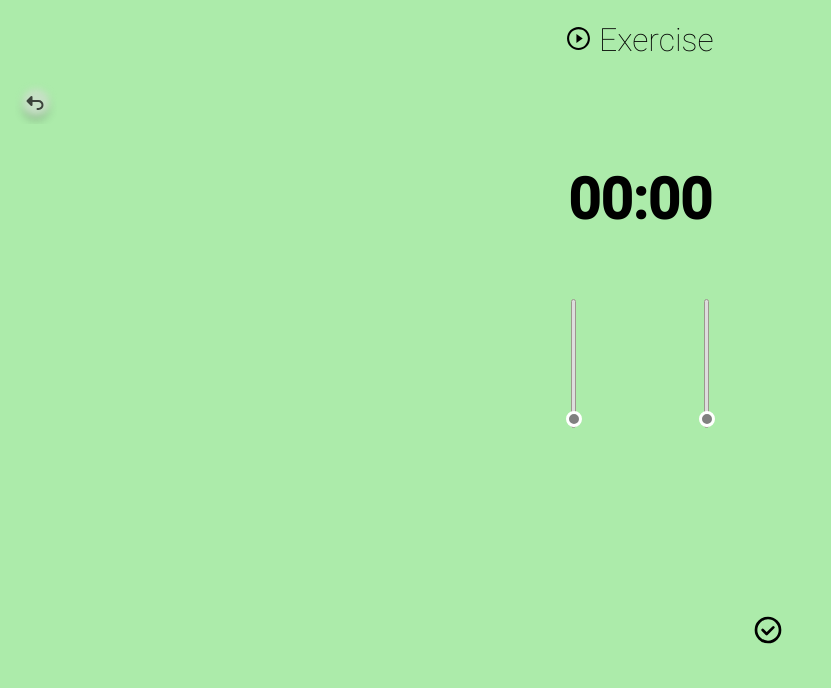
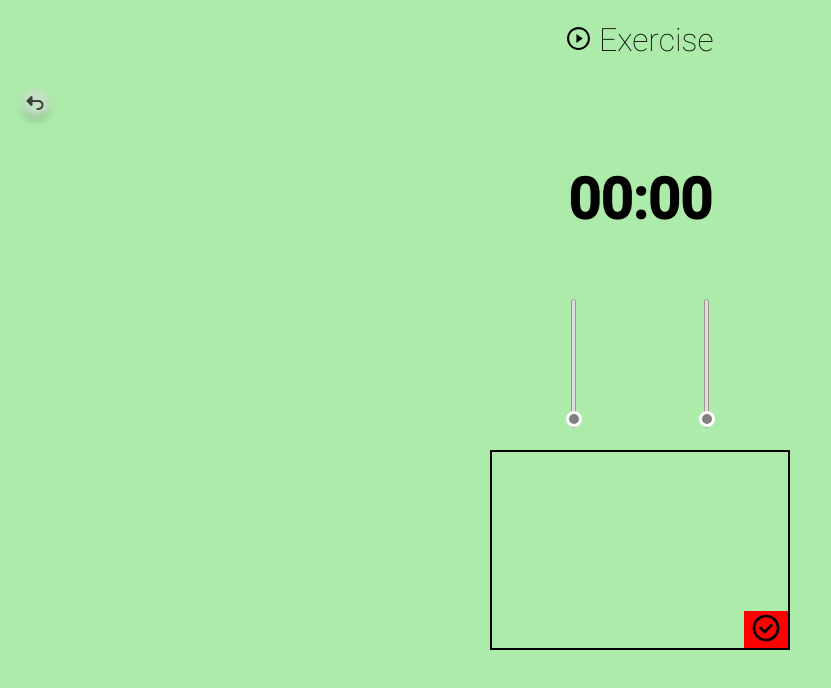
Before and after one commit to PhilipZi/capstone-project, a Next.js app: page /exercisePage in a window 1280 px wide. Shown: the top 688 px of the page, without its empty margins (0-831 px from the left). Built offline with nearby package versions, Linux system fonts and the light colour scheme.

Commit message:
fix state uplifting for rangebar

```diff
--- a/src/components/timer/rangebar.js
+++ b/src/components/timer/rangebar.js
@@ -1,6 +1,6 @@
 import StyledInputRange from './styledInputRange';
 
-export default function RangeBar({value, setValue, name}) {
+export default function RangeBar({value, onChange, name}) {
 	return (
 		<StyledInputRange
 			type="range"
@@ -9,9 +9,7 @@ export default function RangeBar({value, setValue, name}) {
 			min="00"
 			max="59"
 			value={value}
-			onChange={event => {
-				setValue(Number(event.target.value));
-			}}
+			onChange={onChange}
 		/>
 	);
 }
--- a/src/components/timer/styledContainerButton.js
+++ b/src/components/timer/styledContainerButton.js
@@ -7,6 +7,7 @@ const StyledContainerButton = styled.div`
 	justify-content: end;
 	width: 300px;
 	height: 200px;
+	border: 2px solid black;
 `;
 
 export default StyledContainerButton;
--- a/src/components/timer/styledSubmitButton.js
+++ b/src/components/timer/styledSubmitButton.js
@@ -2,7 +2,7 @@ import styled from 'styled-components';
 
 const StyledSubmitButton = styled.button`
 	border: none;
-	background-color: transparent;
+	background-color: red;
 	cursor: pointer;
 `;
 
--- a/src/components/timer/timer.js
+++ b/src/components/timer/timer.js
@@ -55,7 +55,12 @@ export default function Timer() {
 			</StyledBackArrowButton>
 		);
 	}
-
+	function handleMinutes(event) {
+		setMinutes(Number(event.target.value));
+	}
+	function handleSeconds(event) {
+		setSeconds(Number(event.target.value));
+	}
 	return (
 		<>
 			<StyledHeader>
@@ -68,8 +73,8 @@ export default function Timer() {
 			<StyledForm onSubmit={handleSubmit}>
 				<Times minutes={minutes} seconds={seconds} />
 				<div>
-					<RangeBar id="min" value={minutes} setValue={setMinutes} name="minutes" />
-					<RangeBar id="sec" value={seconds} setValue={setSeconds} name="seconds" />
+					<RangeBar id="min" value={minutes} onChange={handleMinutes} name="minutes" />
+					<RangeBar id="sec" value={seconds} onChange={handleSeconds} name="seconds" />
 				</div>
 				<SubmitButton />
 			</StyledForm>
--- a/src/pages/styledExercisePage.js
+++ b/src/pages/styledExercisePage.js
@@ -1,7 +1,7 @@
 import styled from 'styled-components';
 
 const StyledExercisePage = styled.div`
-	height: 100vh;
+	min-height: 100vh;
 	background-color: #acebaa;
 `;
 export default StyledExercisePage;
--- a/src/styles.js
+++ b/src/styles.js
@@ -56,6 +56,6 @@ export const GlobalStyle = createGlobalStyle`
 		font-size: 1rem;
 	}
 	main{
-		height: 100vh;
+		min-height: 100%;
 	}
 `;
```
